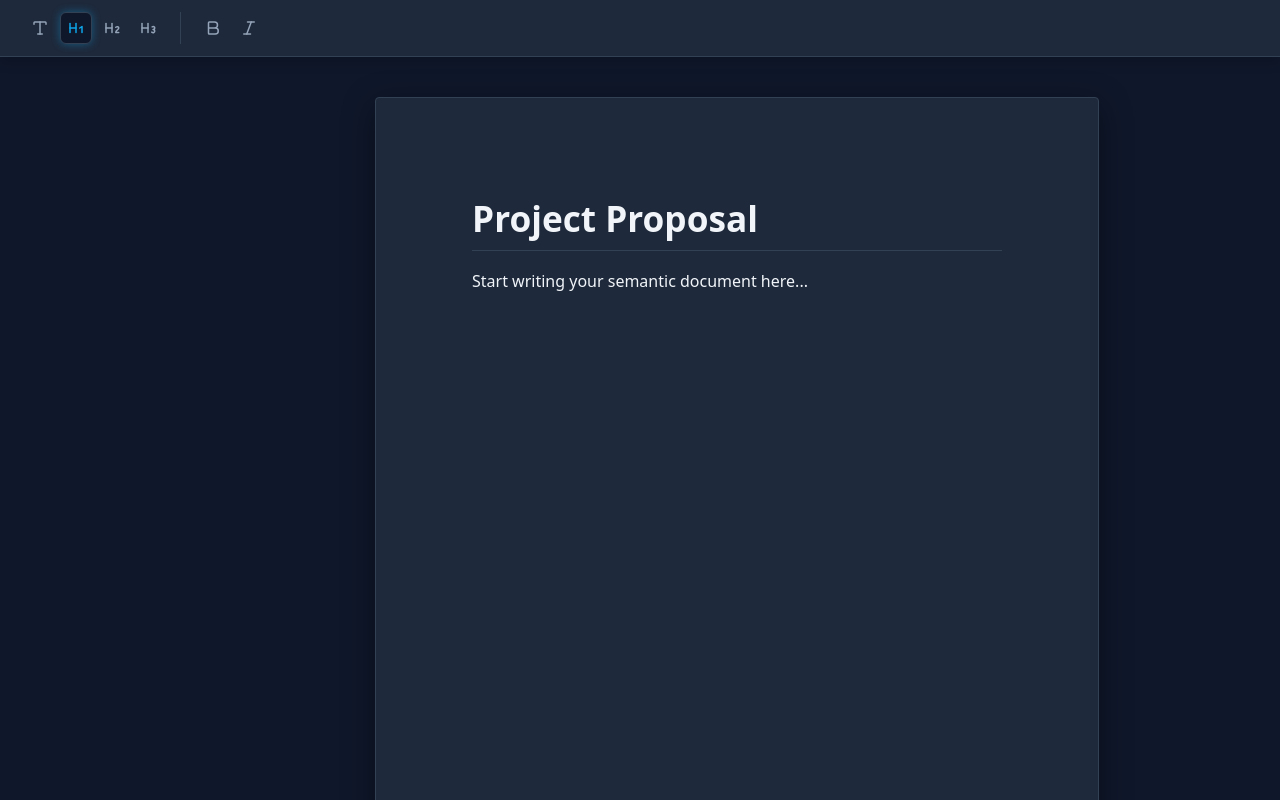
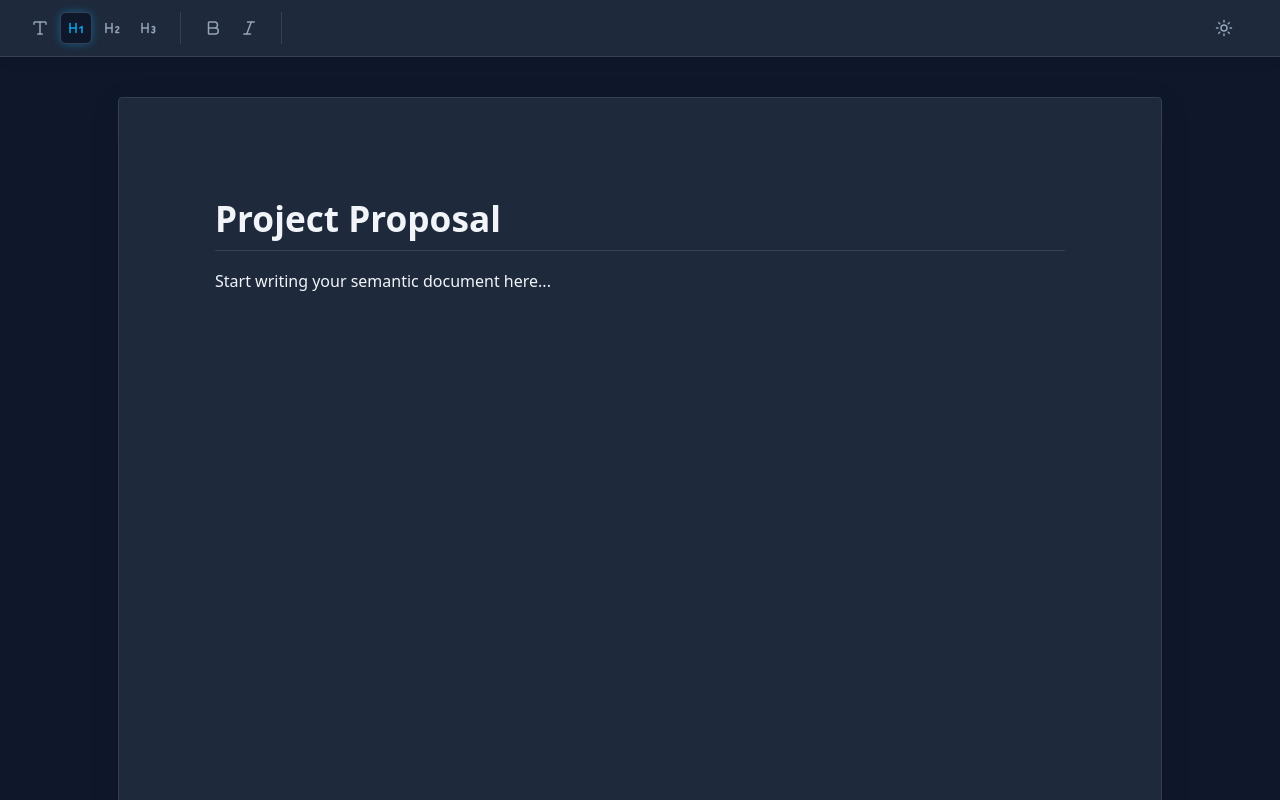
Before and after one commit to SulakshanCGhimire/intelligent-document-editor, a React (Vite) app in the folder frontend/: page / in a window 1280 px wide. Built offline with nearby package versions, Linux system fonts and the light colour scheme.

Commit message:
fix: resolve editor layout shift and add theme switcher

```diff
--- a/frontend/src/components/DocumentEditor.tsx
+++ b/frontend/src/components/DocumentEditor.tsx
@@ -1,8 +1,12 @@
+import { useState } from 'react'
 import { useEditor, EditorContent } from '@tiptap/react'
 import StarterKit from '@tiptap/starter-kit'
-import { Bold, Italic, Type, Heading1, Heading2, Heading3 } from 'lucide-react'
+import { Bold, Italic, Type, Heading1, Heading2, Heading3, Moon, Sun } from 'lucide-react'
 
 export const DocumentEditor = () => {
+  // State to manage the theme. Defaults to dark.
+  const [theme, setTheme] = useState<'dark' | 'light'>('dark')
+
   const editor = useEditor({
     extensions: [
       StarterKit.configure({
@@ -12,7 +16,7 @@ export const DocumentEditor = () => {
     content: '<h1>Project Proposal</h1><p>Start writing your semantic document here...</p>',
     editorProps: {
       attributes: {
-        class: 'tiptap', // Applies our new CSS
+        class: 'tiptap',
       },
     },
   })
@@ -20,11 +24,10 @@ export const DocumentEditor = () => {
   if (!editor) return null
 
   return (
-    <div className="app-container">
-      {/* PROFESSIONAL RIBBON TOOLBAR */}
+    // Apply the theme class to the root container dynamically
+    <div className={`app-container theme-${theme}`}>
       <div className="toolbar">
 
-        {/* Group 1: Typography */}
         <div className="toolbar-group">
           <button
             onClick={() => editor.chain().focus().setParagraph().run()}
@@ -56,7 +59,6 @@ export const DocumentEditor = () => {
           </button>
         </div>
 
-        {/* Group 2: Formatting */}
         <div className="toolbar-group">
           <button
             onClick={() => editor.chain().focus().toggleBold().run()}
@@ -74,6 +76,16 @@ export const DocumentEditor = () => {
           </button>
         </div>
 
+        {/* Theme Toggle Button - Pushed to the far right */}
+        <div className="toolbar-group" style={{ marginLeft: 'auto', borderRight: 'none' }}>
+          <button
+            onClick={() => setTheme(theme === 'dark' ? 'light' : 'dark')}
+            title="Toggle Theme"
+          >
+            {theme === 'dark' ? <Sun size={18} /> : <Moon size={18} />}
+          </button>
+        </div>
+
       </div>
 
       <div className="editor-wrapper">
--- a/frontend/src/index.css
+++ b/frontend/src/index.css
@@ -1,19 +1,28 @@
-/* Deep Dark Mode Colors */
-:root {
-  --bg-app: #0f172a;        /* Slate 900 */
-  --bg-toolbar: #1e293b;    /* Slate 800 */
-  --bg-paper: #1e293b;      /* Slate 800 */
-  --text-main: #f1f5f9;     /* Slate 100 */
-  --text-muted: #94a3b8;    /* Slate 400 */
-  --border-color: #334155;  /* Slate 700 */
-  --neon-accent: #0ea5e9;   /* Sky 500 (Subtle Neon Blue) */
-  --neon-glow: rgba(14, 165, 233, 0.4);
+/* Theme Variables */
+.theme-light {
+  --bg-app: #f3f4f6;
+  --bg-toolbar: #ffffff;
+  --bg-paper: #ffffff;
+  --text-main: #1f2937;
+  --text-muted: #6b7280;
+  --border-color: #e5e7eb;
+  --active-accent: #2563eb; /* Standard Blue */
+  --active-glow: rgba(37, 99, 235, 0.2);
+}
+
+.theme-dark {
+  --bg-app: #0f172a;
+  --bg-toolbar: #1e293b;
+  --bg-paper: #1e293b;
+  --text-main: #f1f5f9;
+  --text-muted: #94a3b8;
+  --border-color: #334155;
+  --active-accent: #0ea5e9; /* Neon Sky Blue */
+  --active-glow: rgba(14, 165, 233, 0.4);
 }
 
 body {
   margin: 0;
-  background-color: var(--bg-app);
-  color: var(--text-main);
   font-family: system-ui, -apple-system, sans-serif;
 }
 
@@ -21,9 +30,12 @@ body {
   display: flex;
   flex-direction: column;
   height: 100vh;
+  background-color: var(--bg-app);
+  color: var(--text-main);
+  transition: background-color 0.3s ease, color 0.3s ease; /* Smooth fade between themes */
 }
 
-/* Word-Style Ribbon Toolbar (Dark Mode) */
+/* Toolbar */
 .toolbar {
   background-color: var(--bg-toolbar);
   border-bottom: 1px solid var(--border-color);
@@ -34,7 +46,8 @@ body {
   position: sticky;
   top: 0;
   z-index: 10;
-  box-shadow: 0 4px 12px rgba(0, 0, 0, 0.2);
+  box-shadow: 0 4px 12px rgba(0, 0, 0, 0.05);
+  transition: background-color 0.3s ease;
 }
 
 .toolbar-group {
@@ -68,35 +81,36 @@ body {
 
 .toolbar button.active {
   background: var(--bg-app);
-  color: var(--neon-accent);
+  color: var(--active-accent);
   border: 1px solid var(--border-color);
-  box-shadow: 0 0 8px var(--neon-glow); /* Neon glow effect */
+  box-shadow: 0 0 8px var(--active-glow);
 }
 
-/* The Paper Canvas */
+/* Editor Wrapper - BUG FIX: Removed flex centering */
 .editor-wrapper {
   flex: 1;
   overflow-y: auto;
   padding: 40px 20px;
-  display: flex;
-  justify-content: center;
 }
 
+/* The Paper Canvas - BUG FIX: Added margin: 0 auto */
 .tiptap {
   background: var(--bg-paper);
   width: 100%;
   max-width: 850px;
   min-height: 1100px;
-  padding: 96px; /* 1-inch margins roughly */
-  box-shadow: 0 8px 32px rgba(0, 0, 0, 0.4);
+  margin: 0 auto; /* Centers the paper safely */
+  padding: 96px;
+  box-shadow: 0 8px 32px rgba(0, 0, 0, 0.1);
   border: 1px solid var(--border-color);
   border-radius: 4px;
   outline: none;
   color: var(--text-main);
+  transition: background-color 0.3s ease, border-color 0.3s ease;
 }
 
-/* Fix the Heading Rendering! */
+/* Headings */
 .tiptap p { margin-bottom: 1em; line-height: 1.6; }
 .tiptap h1 { font-size: 2.2em; font-weight: 700; margin-top: 0; margin-bottom: 0.5em; border-bottom: 1px solid var(--border-color); padding-bottom: 8px;}
 .tiptap h2 { font-size: 1.8em; font-weight: 600; margin-top: 1.5em; margin-bottom: 0.5em; }
-.tiptap h3 { font-size: 1.4em; font-weight: 600; margin-top: 1.2em; margin-bottom: 0.5em; color: var(--neon-accent); }
+.tiptap h3 { font-size: 1.4em; font-weight: 600; margin-top: 1.2em; margin-bottom: 0.5em; color: var(--active-accent); }
```
